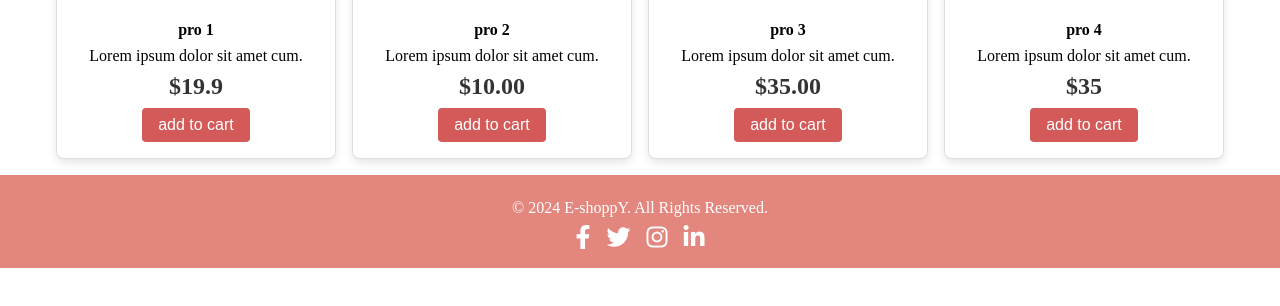
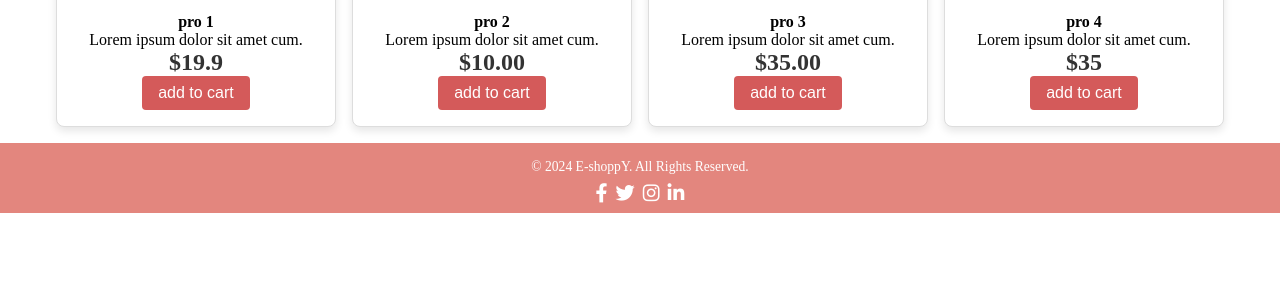
Before and after one commit to arjunvaradiyill/productgrid, a plain HTML site: page index.html in a window 1280 px wide. Shown: the part 328-634 px from the top of the page. Drawn offline with Linux system fonts and the light colour scheme.

Commit message:
first commit

```diff
--- a/style.css
+++ b/style.css
@@ -91,7 +91,7 @@ nav ul li a:hover {
 
 .product-info h4,
 .product-info p {
-    margin: 0.5rem 0;
+    margin: r 0;
 }
 
 .product-info .price {
@@ -123,9 +123,10 @@ footer {
     background-color:#e3867e;
     color: white;
     text-align: center;
-    padding: 1rem;
+    padding: 0.5rem;
+    font-size: 0.9rem;
     position: relative;
-    bottom: 0;
+    bottom: 0%;
     width: 100%;
 }
 
@@ -137,17 +138,18 @@ footer {
 
 .footer-content p {
     margin: 0.5rem 0;
+    font-size: 0.85rem;
 }
 
 .social-icons {
     display: flex;
-    gap: 1rem;
+    gap: 0.5rem;
 }
 
 .social-icons a {
     color: white;
     text-decoration: none;
-    font-size: 1.5rem;
+    font-size: 1.2rem;
     transition: color 0.3s ease;
 }
 
```
